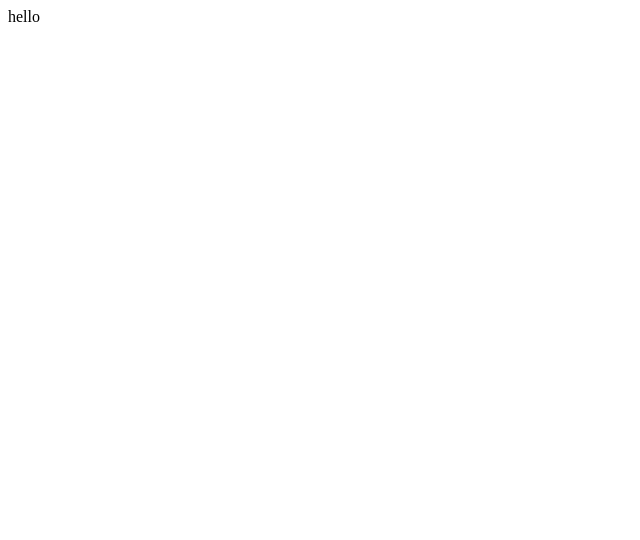
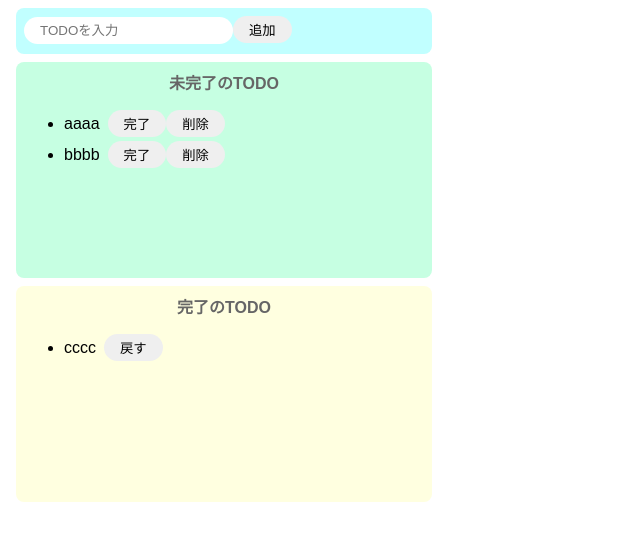
Before and after one commit to masnzzz/react-udemy, a React (Create React App) app: page / in a window 1280 px wide. Shown: the top 540 px of the page, without its empty margins (0-640 px from the left). Built offline with nearby package versions, Linux system fonts and the light colour scheme.

Commit message:
マークアップを実装

```diff
--- a/src/App.jsx
+++ b/src/App.jsx
@@ -1,7 +1,37 @@
 import React from "react";
+import "./styles.css";
 
 export const App = () => {
     return (
-        <div>hello</div>
+        <>
+            <div className="input-area">
+                <input placeholder="TODOを入力" />
+                <button>追加</button>
+            </div>
+            <div className="incomplete-area">
+                <p className="title">未完了のTODO</p>
+                <ul>
+                    <div className="list-row">
+                        <li>aaaa</li>
+                        <button>完了</button>
+                        <button>削除</button>
+                    </div>
+                    <div className="list-row">
+                        <li>bbbb</li>
+                        <button>完了</button>
+                        <button>削除</button>
+                    </div>
+                </ul>
+            </div>
+            <div className="complete-area">
+                <p className="title">完了のTODO</p>
+                <ul>
+                    <div className="list-row">
+                        <li>cccc</li>
+                        <button>戻す</button>
+                    </div>
+                </ul>
+            </div>
+        </>
     );
 };
--- a/src/styles.css
+++ b/src/styles.css
@@ -1 +1,66 @@
-.App {}
+body {
+    font-family: sans-serif;
+}
+
+input {
+    border-radius: 16px;
+    border: none;
+    padding: 6px 16px;
+    outline: none;
+}
+
+button {
+    border-radius: 16px;
+    border: none;
+    padding: 4px 16px;
+}
+
+button:hover {
+    background-color: #ff7fff;
+    color: #fff;
+    cursor: pointer;
+}
+
+li {
+    margin-right: 8px;
+}
+
+.input-area {
+    background-color: #c1ffff;
+    width: 400px;
+    height: 30px;
+    border-radius: 8px;
+    padding: 8px;
+    margin: 8px;
+}
+
+.incomplete-area {
+    background-color: #c6ffe2;
+    width: 400px;
+    min-height: 200px;
+    padding: 8px;
+    margin: 8px;
+    border-radius: 8px;
+}
+
+.complete-area {
+    background-color: #ffffe0;
+    width: 400px;
+    min-height: 200px;
+    padding: 8px;
+    margin: 8px;
+    border-radius: 8px;
+}
+
+.title {
+    text-align: center;
+    margin-top: 0;
+    font-weight: bold;
+    color: #666;
+}
+
+.list-row {
+    display: flex;
+    align-items: center;
+    padding-bottom: 4px;
+}
```
